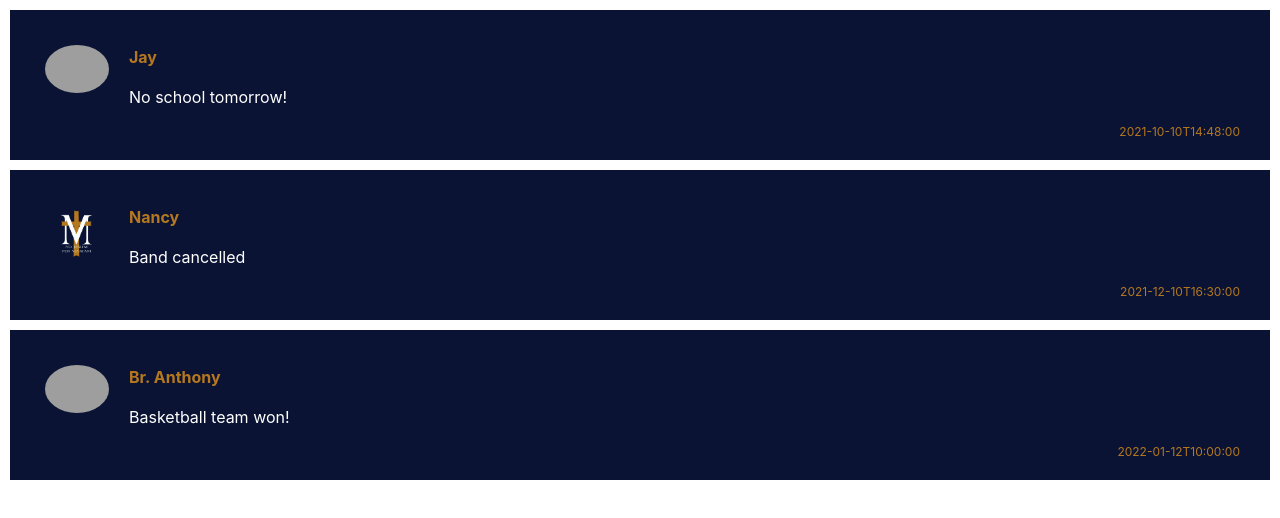
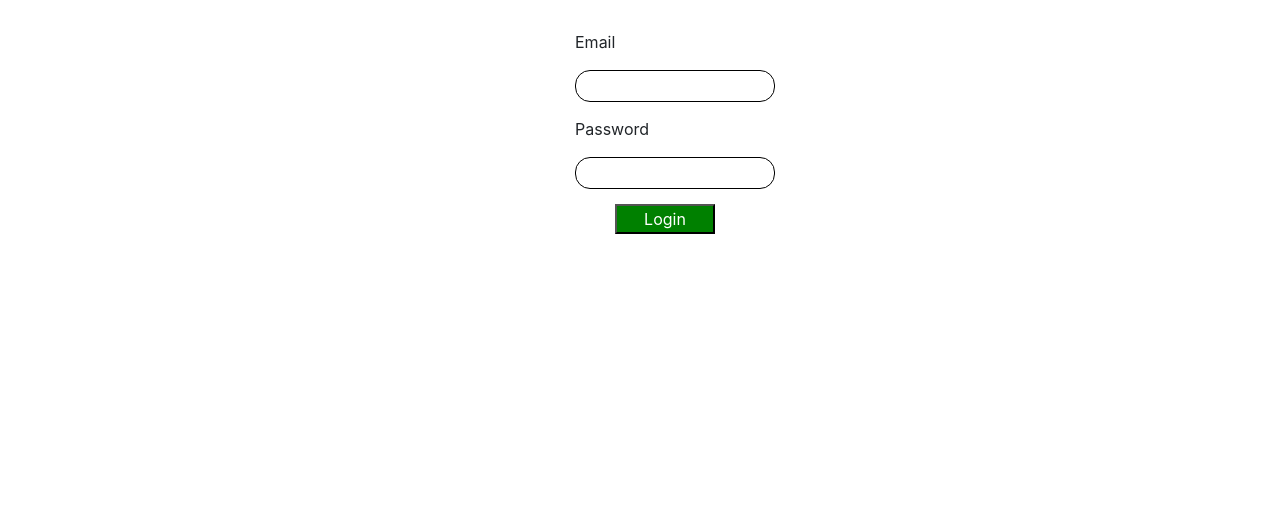
Before and after one commit to jaybaffoni/ihm-news-react, a React (Create React App) app: page / in a window 1280 px wide. Shown: the top 518 px of the page. Built offline with nearby package versions, Linux system fonts and the light colour scheme; grey boxes are pictures that could not be loaded.

Commit message:
login page

```diff
--- a/src/App.js
+++ b/src/App.js
@@ -3,11 +3,12 @@ import CompanyLogo from './components/common/company-logo';
 import {AppButton} from './components/common/app-button';
 import Avatar from './components/common/avatar';
 import Feed from './components/feed/feed';
+import SignIn from './components/common/sign-in';
 
 function App() {
   return (
     <div>
-      <Feed/>
+     <SignIn/>
     </div>
   );
 }
--- /dev/null
+++ b/src/components/common/sign-in.js
@@ -0,0 +1,48 @@
+
+const SignIn = () => {
+
+    const loginContainerStyle = {
+        textAlign: "left",
+        margin: 15,
+        padding: 15,
+        borderColor: "black",
+    };
+
+    const emailStyle = {
+        marginLeft: 545
+    };
+
+    const containerStyle = {
+        border: "1px solid black",
+        width: 200,
+        margin: 15,
+        padding: 15,
+        borderRadius: "15px",
+        marginLeft: 545
+    };
+
+    const passwordStyle = {
+        marginLeft: 545
+    };
+
+    const loginButtonStyle = {
+        color: "white",
+        backgroundColor: "green",
+        marginLeft: 585,
+        width: 100
+    }
+
+  return (
+    <div container style={loginContainerStyle}>
+        <p style={emailStyle}>Email</p>
+        <div container style={containerStyle}>
+        </div>
+        <p style={passwordStyle}>Password</p>
+        <div container style={containerStyle}>
+        </div>
+        <button style={loginButtonStyle}>Login</button>
+    </div>
+  )
+};
+
+export default SignIn;
```
